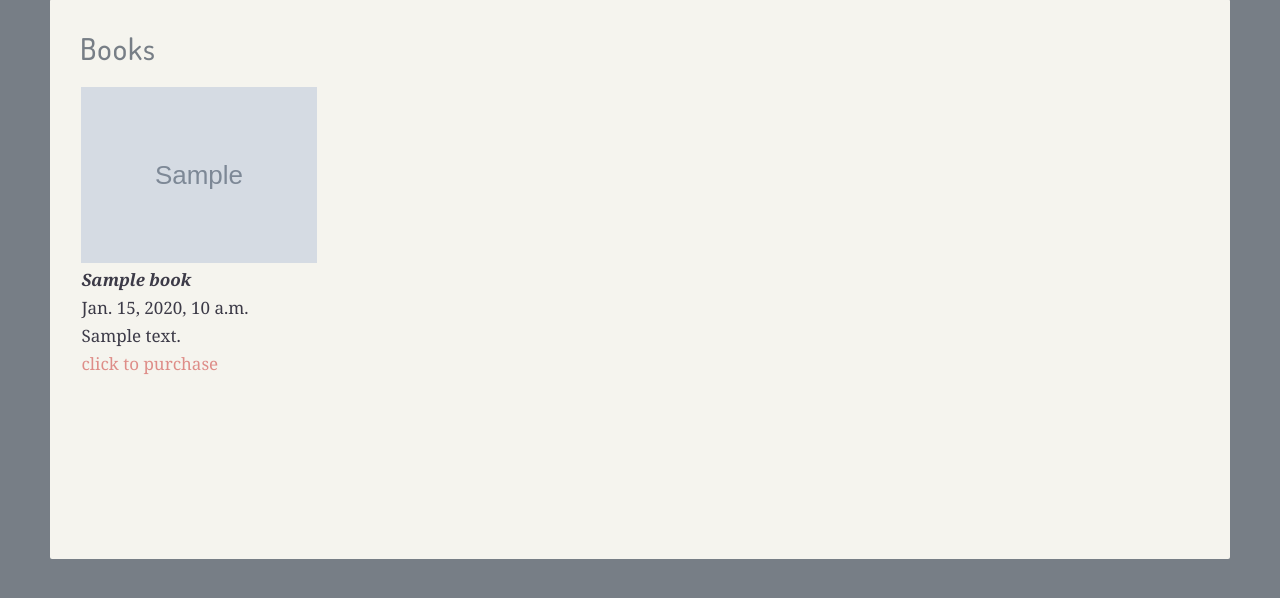
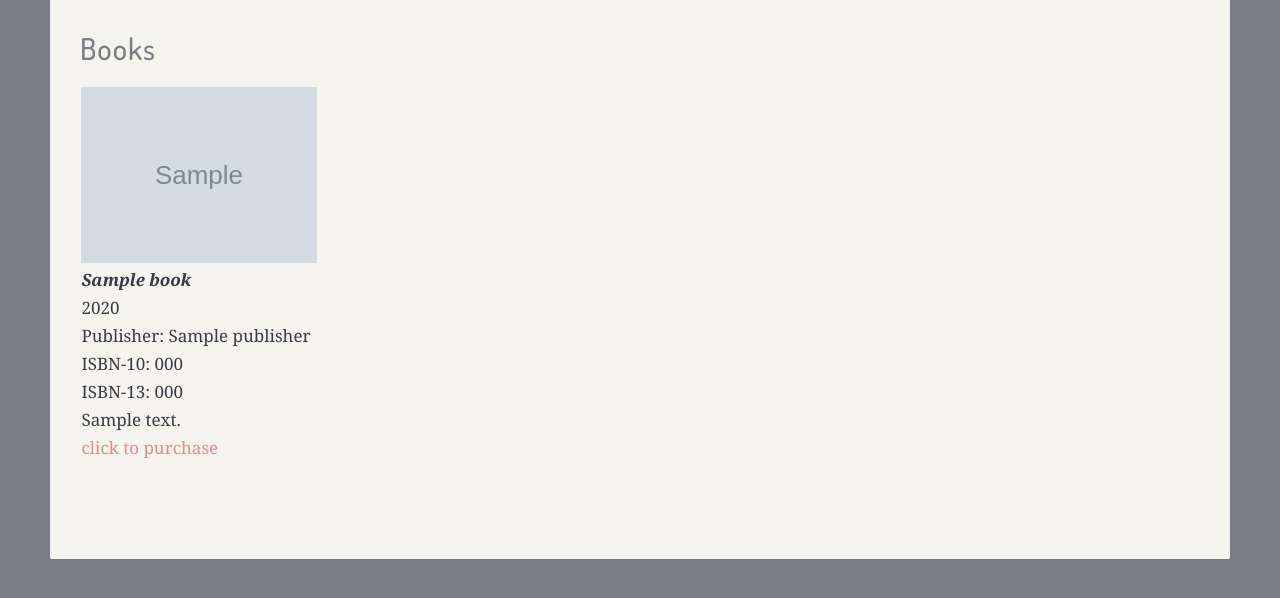
Before and after one commit to katur/forthebirds, a Django app: template creations/templates/books.html in a window 1280 px wide. Shown: the part 157-755 px from the top of the page. Run offline with Django 3.2, Linux system fonts and the light colour scheme; the template is opened without the code that fills it: most values are stand-ins (such as "Sample title", 1, 10 or a date in 2020); grey boxes marked "Sample" are stand-in pictures; some libraries are stand-ins or nearby versions; some web fonts are replaced.

Commit message:
add isbns and publisher

```diff
--- a/creations/models.py
+++ b/creations/models.py
@@ -12,10 +12,14 @@ class Creation(models.Model):
 class Book(Creation):
     purchase_url = models.CharField(max_length=500, blank=True)
     photo = models.ImageField(null=True, blank=True, upload_to='books')
+    publisher = models.CharField(max_length=100, blank=True)
+    isbn_10 = models.CharField(max_length=20, blank=True)
+    isbn_13 = models.CharField(max_length=20, blank=True)
+    date_published = models.DateField(null=True, blank=True)
     year_published = models.PositiveSmallIntegerField(null=True, blank=True)
 
     class Meta:
-        ordering = ['-year_published']
+        ordering = ['-date_published']
 
 
 class RadioProgram(Creation):
--- a/creations/templates/books.html
+++ b/creations/templates/books.html
@@ -15,7 +15,20 @@
 
     <div class="info">
       <span class="title">{{ book.title }}</span>
-      <span class="year">{{ book.year_published }}</span>
+      <span class="date">{{ book.date_published|date:"Y" }}</span>
+
+      {% if book.publisher %}
+        <span class="publisher">Publisher: {{ book.publisher }}</span>
+      {% endif %}
+
+      {% if book.isbn_10 %}
+        <span>ISBN-10: {{ book.isbn_10 }}</span>
+      {% endif %}
+
+      {% if book.isbn_13 %}
+        <span>ISBN-13: {{ book.isbn_13 }}</span>
+      {% endif %}
+
       <span class="description">{{ book.description }}</span>
 
       {% if book.purchase_url %}
```
Also changed, not shown: creations/migrations/0009_auto__add_field_book_publisher__add_field_book_isbn_10__add_field_book.py (added).
